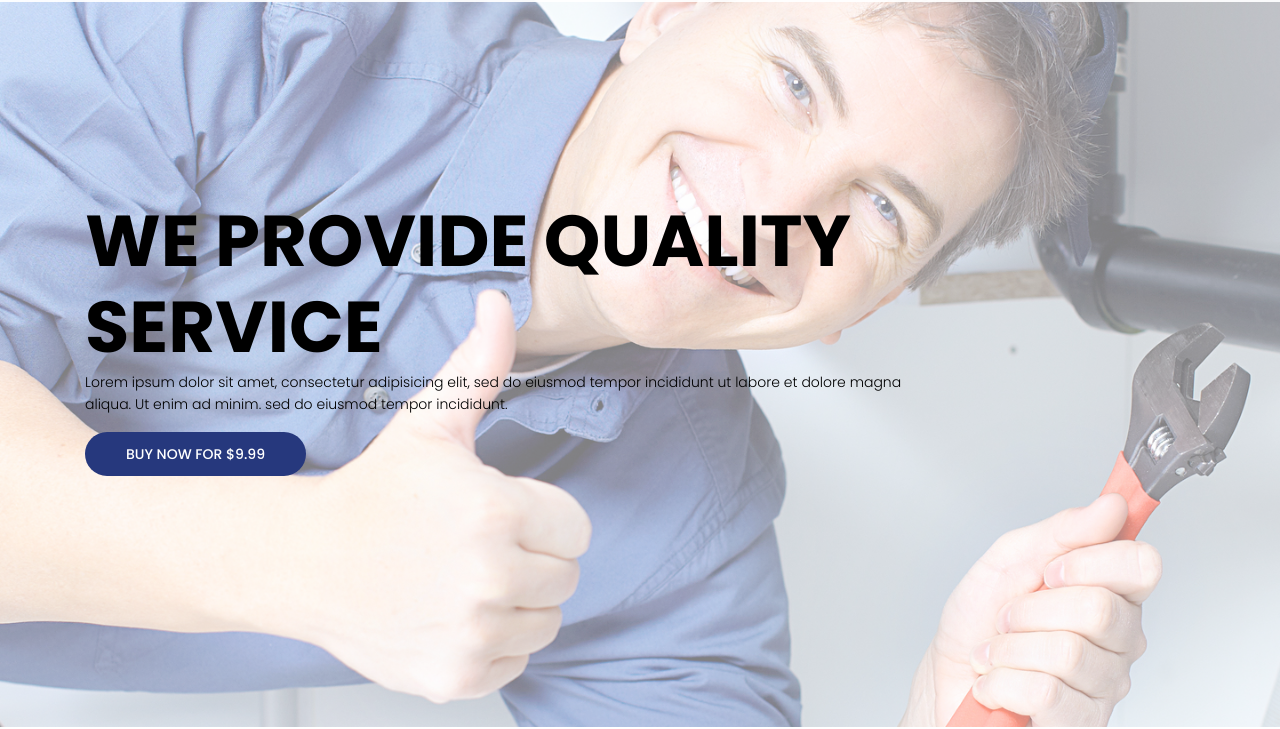
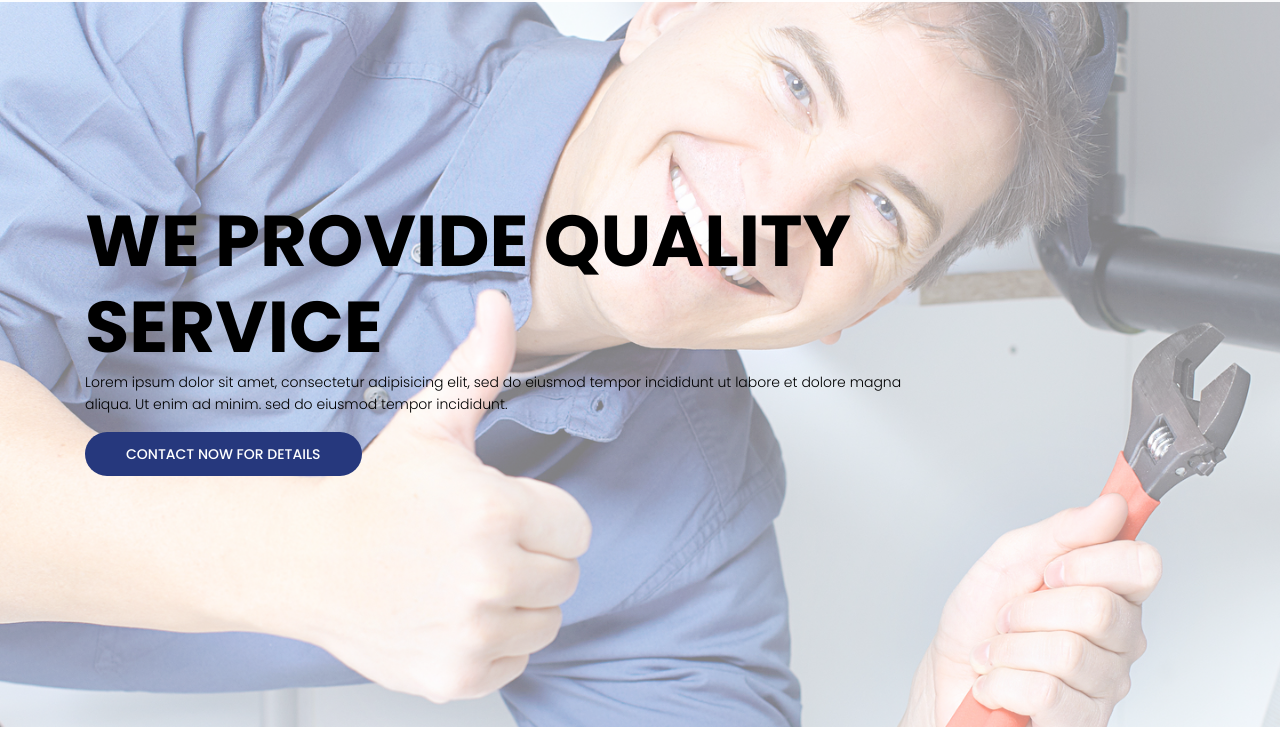
Before and after one commit to meshtheme/starlink, a plain HTML site: page index.html in a window 1280 px wide. Shown: the part 73-802 px from the top of the page. Drawn offline with nearby package versions, Linux system fonts and the light colour scheme; some packages are replaced by stand-ins of ours.

Commit message:
new added

```diff
--- a/index.html
+++ b/index.html
@@ -64,7 +64,7 @@
 							<p class="text-black">
 								Lorem ipsum dolor sit amet, consectetur adipisicing elit, sed do eiusmod tempor incididunt ut labore et dolore magna aliqua. Ut enim ad minim.  sed do eiusmod tempor incididunt.
 							</p>
-							<a href="#" class="primary-btn text-uppercase">buy now for $9.99</a>
+							<a href="#" class="primary-btn text-uppercase">Contact now for details</a>
 						</div>
 					</div>
 				</div>
```
